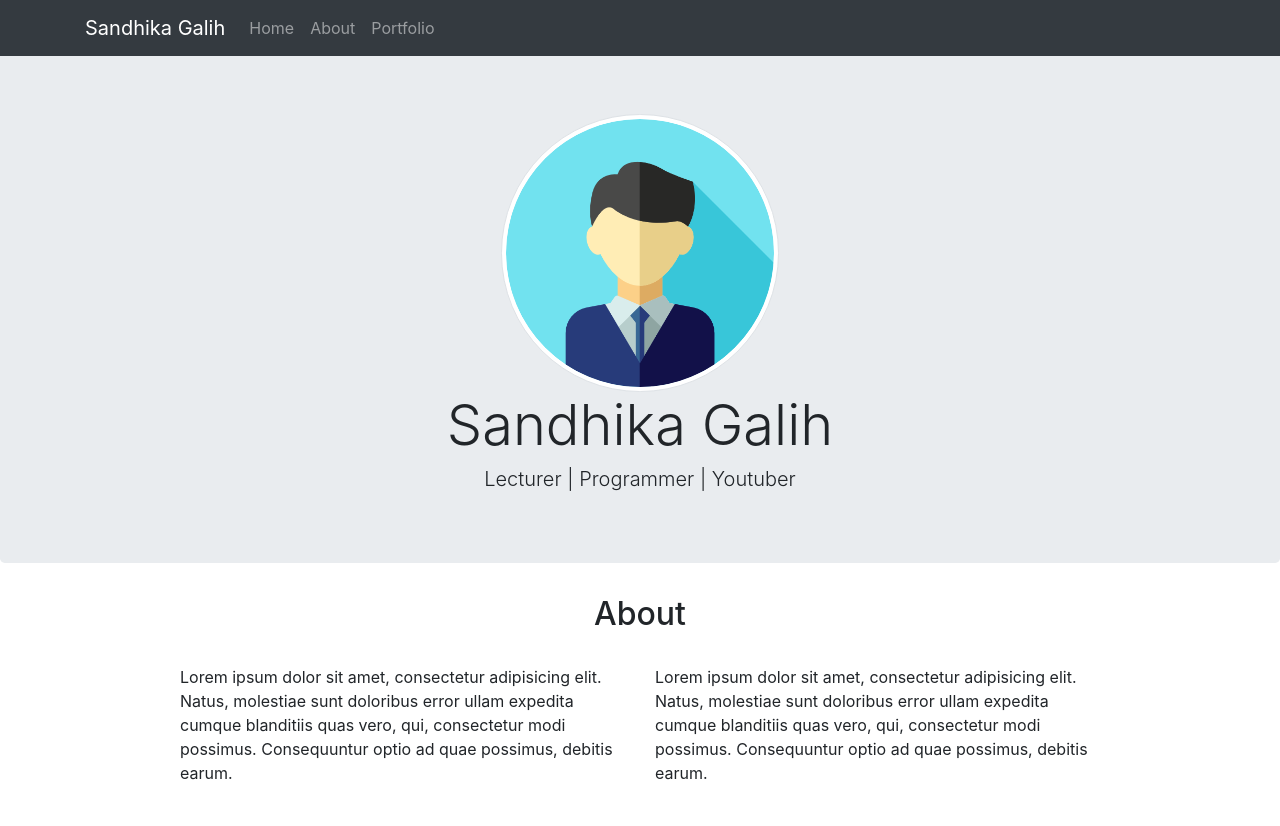
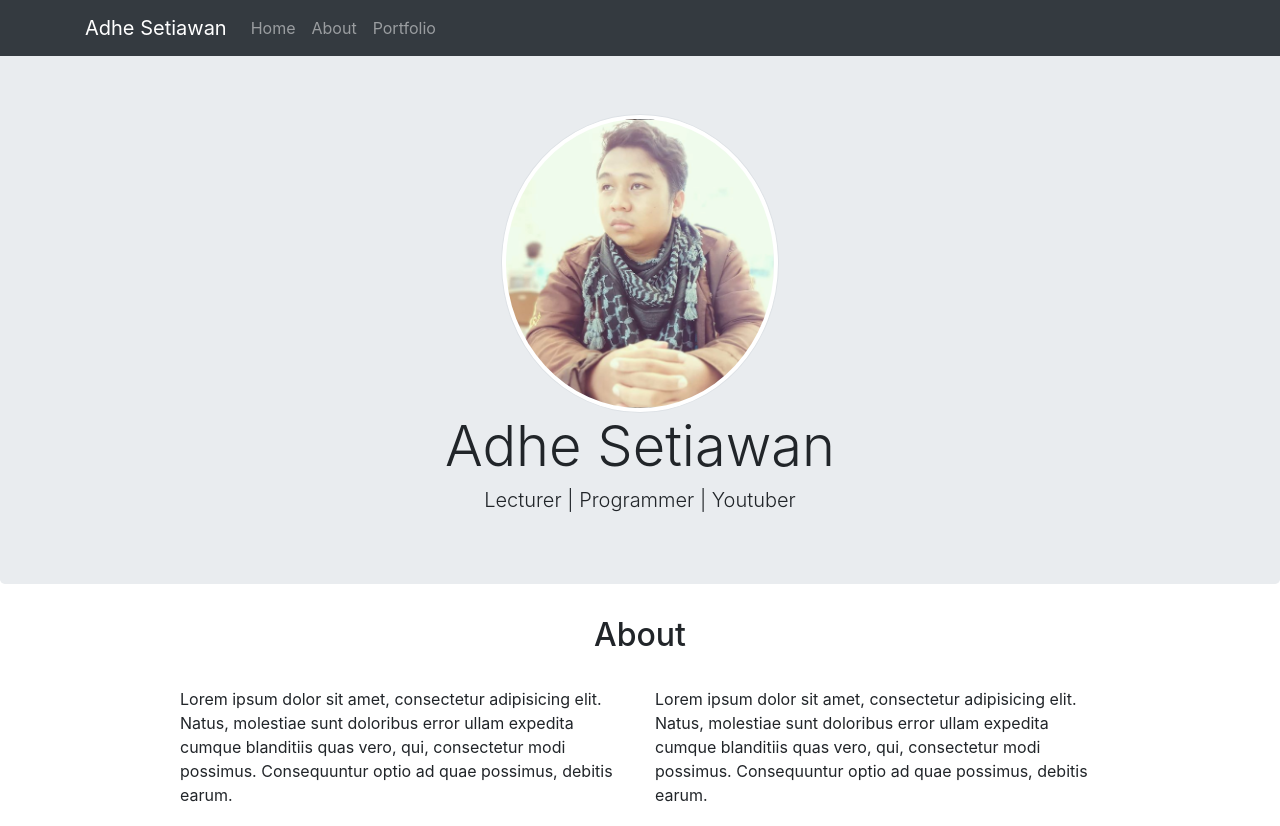
Before and after one commit to addhes/wpu-landing, a plain HTML site: page index.html in a window 1280 px wide. Shown: the top 826 px of the page. Drawn offline with nearby package versions, Linux system fonts and the light colour scheme.

Commit message:
menambahkan img dan edit index.html

```diff
--- a/index.html
+++ b/index.html
@@ -17,7 +17,7 @@
 
     <nav class="navbar navbar-expand-lg navbar-dark bg-dark fixed-top">
       <div class="container">
-        <a class="navbar-brand" href="#home">Sandhika Galih</a>
+        <a class="navbar-brand" href="#home">Adhe Setiawan</a>
         <button class="navbar-toggler" type="button" data-toggle="collapse" data-target="#navbarNavDropdown" aria-controls="navbarNavDropdown" aria-expanded="false" aria-label="Toggle navigation">
           <span class="navbar-toggler-icon"></span>
         </button>
@@ -41,8 +41,8 @@
     <div class="jumbotron" id="home">
       <div class="container">
         <div class="text-center">
-          <img src="img/profile1.png" class="rounded-circle img-thumbnail">
-          <h1 class="display-4">Sandhika Galih</h1>
+          <img src="img/ade.png" class="rounded-circle img-thumbnail">
+          <h1 class="display-4">Adhe Setiawan</h1>
           <h3 class="lead">Lecturer | Programmer | Youtuber</h3>
         </div>
       </div>
```
Also changed, not shown: img/ade.png (added), 1 other file.
